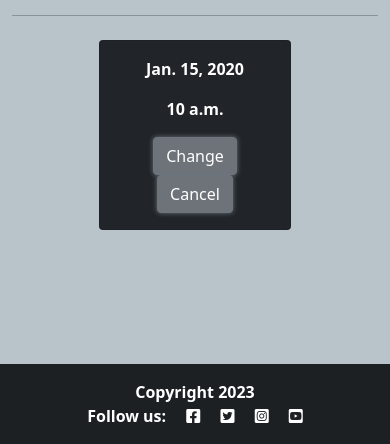
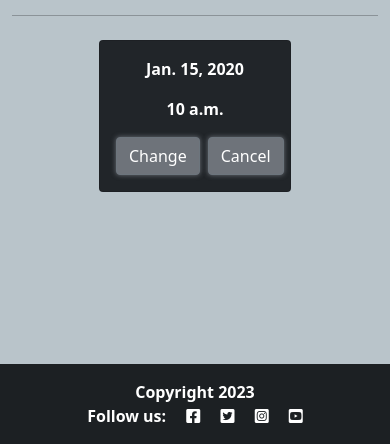
Before and after one commit to HPCarey/pt-booking, a Django app: page /user_profile/ in a window 390 px wide. Shown: the part 400-844 px from the top of the page. Run offline with Django 3.2, Linux system fonts and the light colour scheme; a user stored in the database is signed in; tables that the repository leaves empty hold one stand-in row (values such as "Sample post"); some libraries are stand-ins or nearby versions.

Commit message:
place card buttons inside div and add bootstrap styles so buttons are spaced and side by side in mobile view in user_profile template

```diff
--- a/booking/forms.py
+++ b/booking/forms.py
@@ -47,6 +47,10 @@ class AddBooking(forms.ModelForm):
         }
 
     def clean_age(self):
+        """
+        Check if age is less 18 or more than 90
+        Raise a custom error message if so
+        """
         age = self.cleaned_data.get('age')
 
         if age < 18:
--- a/templates/user_profile.html
+++ b/templates/user_profile.html
@@ -1,6 +1,6 @@
-{% extends 'base.html' %} {% block content %}
+{% extends 'base.html' %}
+{% block content %}
 
-<!--  -->
 <section class="container-fluid text-center res-details">
   <div class="row">
     <div class="col-12">
@@ -12,24 +12,25 @@
     <div class="col d-flex justify-content-center flex-wrap">
       {% if bookings %}
       {% for booking in bookings %}
-        <!-- for each reservation in list of users confirmed reservations print this card with the users details -->
+      <!-- For each reservation in the list of user's confirmed reservations, display this card with the user's details -->
       <div class="card m-2 col-m-2 bg-dark" style="width: 12em;">
         <div class="card-body">
-
-            <p class="card-text"> {{  booking.date }}</p>
-            <p class="card-text"> {{ booking.time }}</p>
-            <!-- select and edit appointment via use of primary key -->
-            <a href="/update_booking/{{ booking.id }}" class="btn btn-secondary">Change</a>
-            <!-- select and delete reservation via use of primary key -->
+          <p class="card-text">{{ booking.date }}</p>
+          <p class="card-text">{{ booking.time }}</p>
+          <!-- Select and edit appointment via the use of primary key -->
+          <div class="d-flex justify-content-between">
+            <a href="/update_booking/{{ booking.id }}" class="btn btn-secondary me-2">Change</a>
+            <!-- Select and delete reservation via the use of primary key -->
             <a href="/delete_booking/{{ booking.id }}" class="btn btn-secondary">Cancel</a>
           </div>
         </div>
-        {%  endfor %}
+      </div>
+      {% endfor %}
       {% else %}
-        <!-- if there are no reservations give the user an option to make a reservation -->
+      <!-- If there are no reservations, give the user an option to make a reservation -->
       <div class="card text-center res-details">
         <div class="card-body">
-            <h2 class="card-title p-4"> You have no upcoming appointments</h2>
+          <h2 class="card-title p-4">You have no upcoming appointments</h2>
           <a href="{% url 'add_booking' %}" class="btn btn-secondary">Book an appointment</a>
         </div>
       </div>
```
Lines whose indentation alone changed are shown as unchanged.
